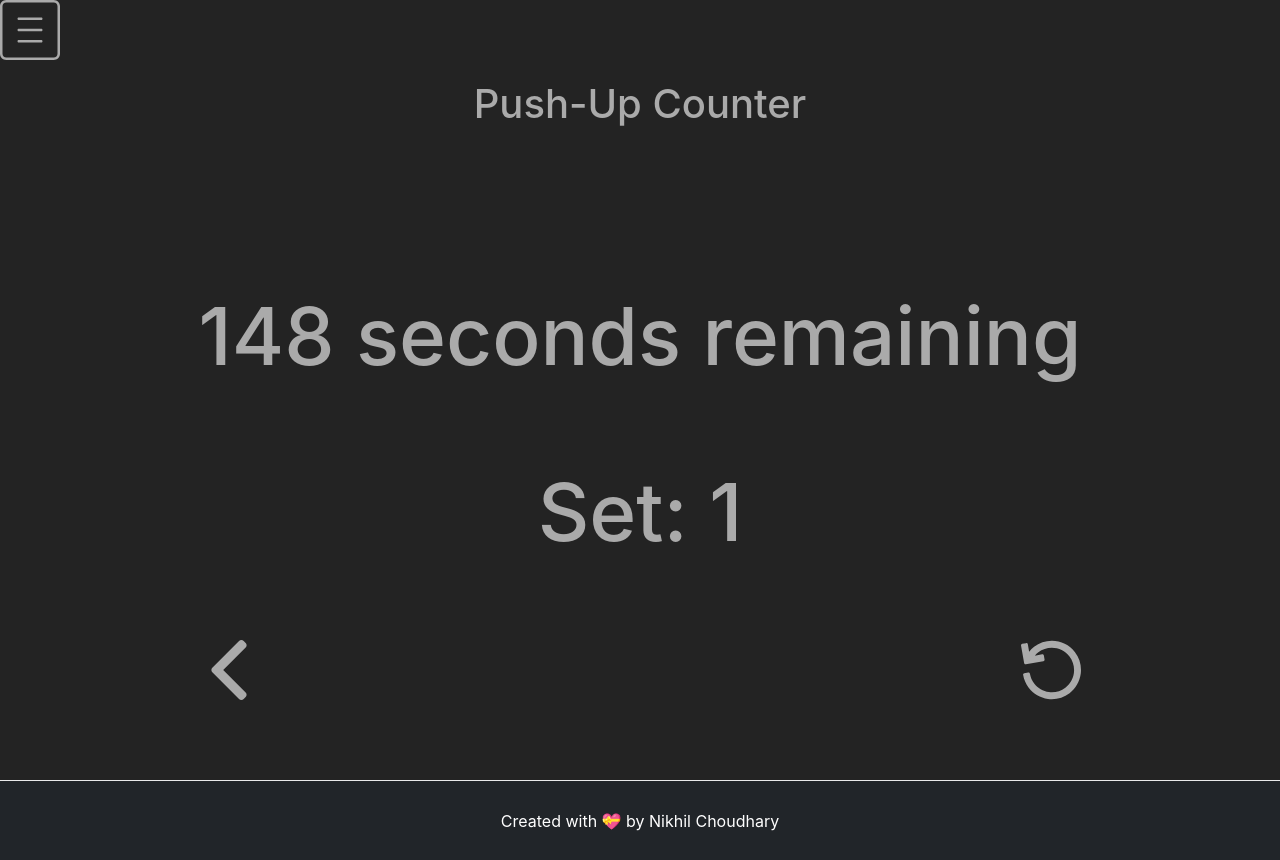
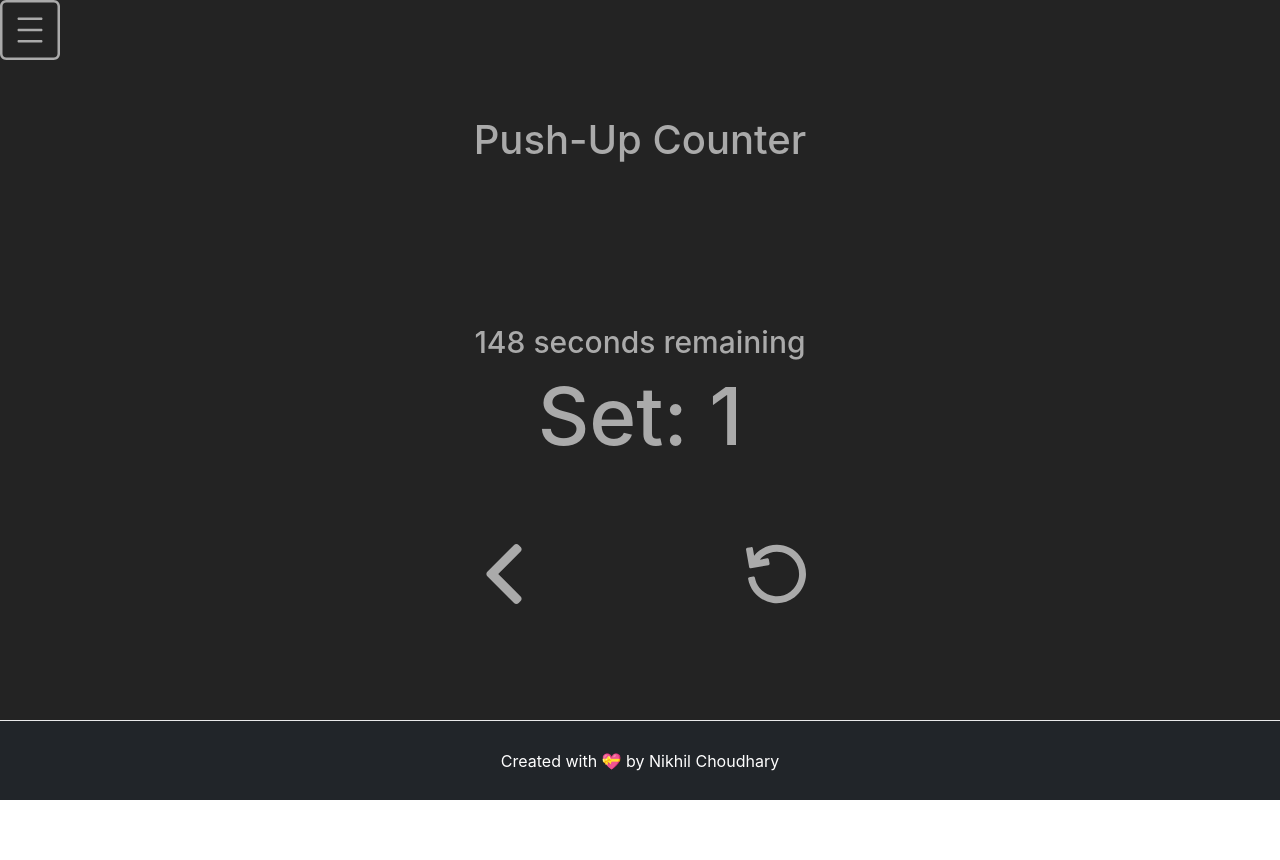
Before and after one commit to nikpydev/workout-assistant, a Next.js app: page /PushUpCounter in a window 1280 px wide. Both pictures are taken after a click on the element 776 px from the left and 552 px from the top of the page. After the commit the page ends 800 px from the top, so only its background shows below. Built offline with nearby package versions, Linux system fonts and the light colour scheme.

Commit message:
Reduce timer font size

```diff
--- a/components/PushUpCounter/PushUpCounter.component.tsx
+++ b/components/PushUpCounter/PushUpCounter.component.tsx
@@ -75,7 +75,7 @@ const PushUpCounter = () => {
 
   const renderTimerCount = () => {
     return (
-      <h3 className={styles.pushUpCount}>
+      <h3 className={styles.counterText}>
         {timer && `${timer} seconds remaining`}
       </h3>
     );
--- a/components/PushUpCounter/PushUpCounter.module.scss
+++ b/components/PushUpCounter/PushUpCounter.module.scss
@@ -35,3 +35,8 @@
   fill: #aaa;
   cursor: pointer;
 }
+
+.counterText {
+  font-size: 30px;
+  text-align: center;
+}
```
